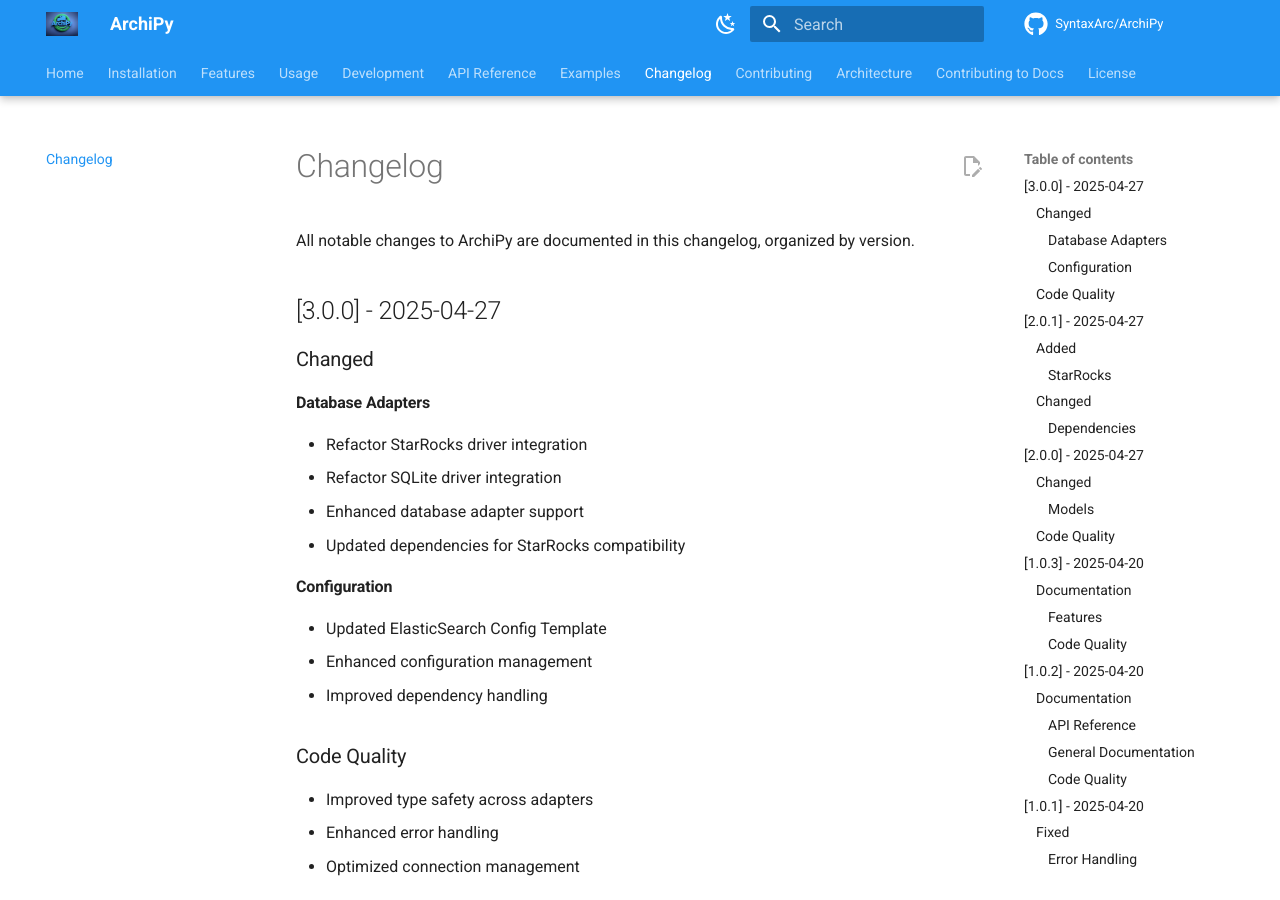
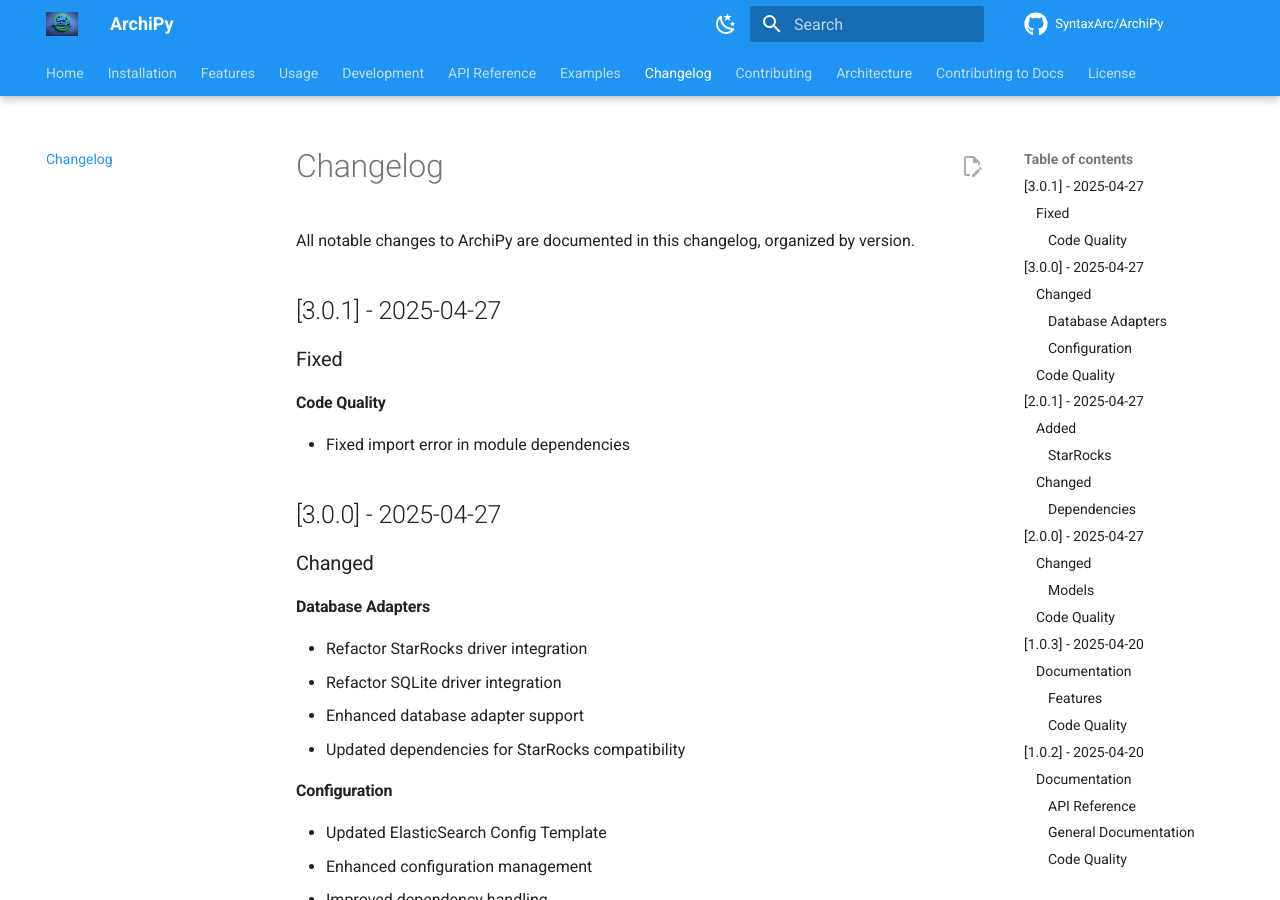
Before and after one commit to negatic/ArchiPy, an MkDocs documentation site: the page built from docs/changelog.md, in a window 1280 px wide and 900 px high. Built offline with MkDocs 1.6.1 and Material for MkDocs 9.7.7, drawn with Linux system fonts in a browser that asks for light colours; comment, search, counter and statistics services are not loaded; the version menu is left out.

Commit message:
update change logs

```diff
--- a/docs/changelog.md
+++ b/docs/changelog.md
@@ -1,6 +1,14 @@
 # Changelog
 
 All notable changes to ArchiPy are documented in this changelog, organized by version.
+
+## [3.0.1] - 2025-04-27
+
+### Fixed
+
+#### Code Quality
+
+- Fixed import error in module dependencies
 
 ## [3.0.0] - 2025-04-27
 
```
Also changed, not shown: 2 other files.
